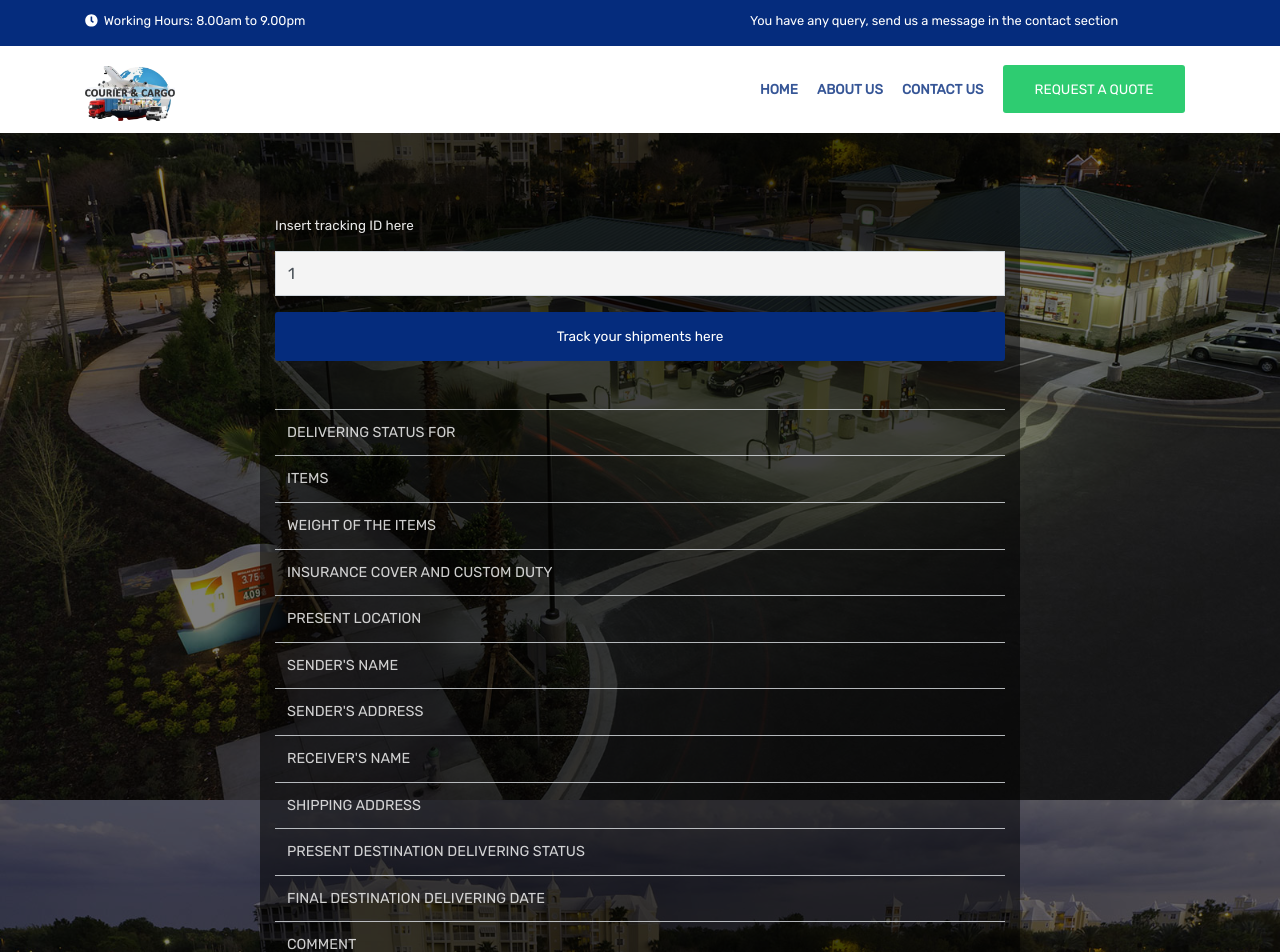
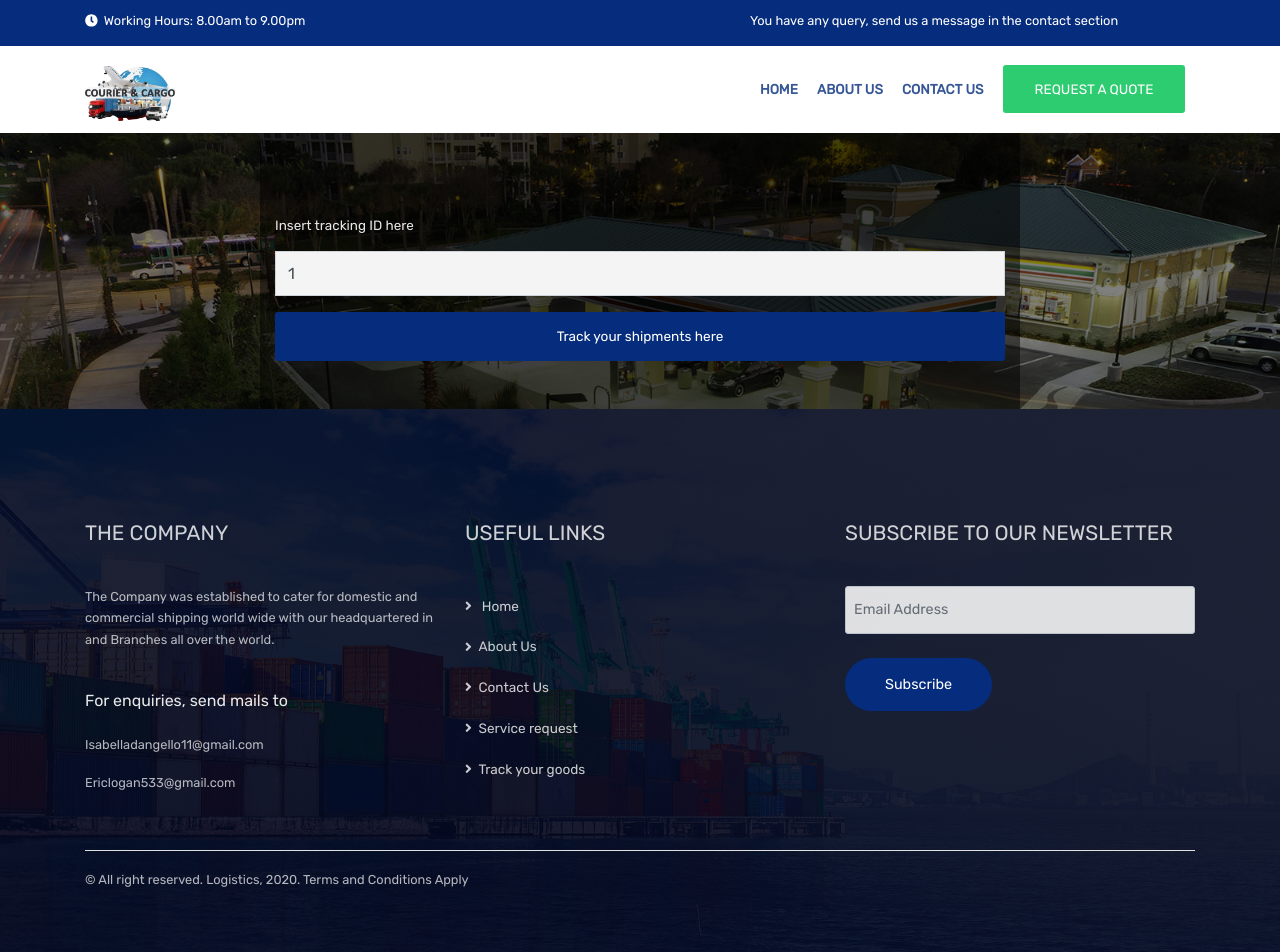
Before and after one commit to Achilles45/logisticsapp, a Vue app: page /tracking/1 in a window 1280 px wide. Shown: the top 952 px of the page. Built offline with nearby package versions, Linux system fonts and the light colour scheme; no server answers; the database is empty.

Commit message:
fixed bug for firestore data not being displayed

```diff
--- a/src/views/Tracking.vue
+++ b/src/views/Tracking.vue
@@ -22,56 +22,56 @@
               </button>
             </div>
           </form>
-          <div class="result__wrapper">
+          <div class="result__wrapper" v-if="trackedPackage">
             <table class="table mt-5">
               <tbody>
                 <tr>
                   <td>DELIVERING STATUS FOR</td>
-      <td>{{trackedPackage.receiver}}</td>
+                  <td>{{ trackedPackage.receiver }}</td>
                 </tr>
                 <tr>
                   <td>ITEMS</td>
-      <td>{{trackedPackage.items}}</td>
+                  <td>{{ trackedPackage.items }}</td>
                 </tr>
                 <tr>
                   <td>WEIGHT OF THE ITEMS</td>
-      <td>{{trackedPackage.weight}}</td>
+                  <td>{{ trackedPackage.weight }}</td>
                 </tr>
                 <tr>
                   <td>INSURANCE COVER AND CUSTOM DUTY</td>
-      <td>{{trackedPackage.insurance}}</td>
+                  <td>{{ trackedPackage.insurance }}</td>
                 </tr>
                 <tr>
                   <td>PRESENT LOCATION</td>
-      <td class="location">{{trackedPackage.location}}</td>
+                  <td class="location">{{ trackedPackage.location }}</td>
                 </tr>
                 <tr>
                   <td>SENDER'S NAME</td>
-      <td>{{trackedPackage.sender__name}}</td>
+                  <td>{{ trackedPackage.sender__name }}</td>
                 </tr>
                 <tr>
                   <td>SENDER'S ADDRESS</td>
-      <td>{{trackedPackage.shipment_date}}</td>
+                  <td>{{ trackedPackage.shipment_date }}</td>
                 </tr>
                 <tr>
                   <td>RECEIVER'S NAME</td>
-      <td>{{trackedPackage.receiver}}</td>
+                  <td>{{ trackedPackage.receiver }}</td>
                 </tr>
                 <tr>
                   <td>SHIPPING ADDRESS</td>
-      <td>{{trackedPackage.shipping_address}}</td>
+                  <td>{{ trackedPackage.shipping_address }}</td>
                 </tr>
                 <tr>
                   <td>PRESENT DESTINATION DELIVERING STATUS</td>
-      <td class="destination">{{trackedPackage.status}}</td>
+                  <td class="destination">{{ trackedPackage.status }}</td>
                 </tr>
                 <tr>
                   <td>FINAL DESTINATION DELIVERING DATE</td>
-      <td>{{trackedPackage.final}}</td>
+                  <td>{{ trackedPackage.final }}</td>
                 </tr>
                 <tr>
                   <td>COMMENT</td>
-      <td class="comment">{{trackedPackage.current__country}}</td>
+                  <td class="comment">{{ trackedPackage.current__country }}</td>
                 </tr>
               </tbody>
               Lorem ipsum dolor sit amet.
@@ -86,11 +86,11 @@
 </template>
 
 <script>
-import db from '@/firebase/init'
-import firebase from 'firebase'
-import Topbar from '@/components/Topbar'
-import Navbar from '@/components/Navbar'
-import Footer from '@/components/Footer'
+import db from "@/firebase/init";
+import firebase from "firebase";
+import Topbar from "@/components/Topbar";
+import Navbar from "@/components/Navbar";
+import Footer from "@/components/Footer";
 export default {
   components: {
     Topbar,
@@ -101,40 +101,46 @@ export default {
     return {
       trackingId: null,
       foundTrackedPackage: false,
-      trackedPackage: {}
-    }
+      trackedPackage: null
+    };
   },
   methods: {
     async track(trackingId) {
-      if (!trackingId) return
-      const trackedPackage = await db.collection('package').doc(trackingId).get()
-      console.log(trackedPackage.data())
-      if (trackedPackage.data().id) {
-        this.trackedPackage = trackedPackage.data()
-        this.foundTrackedPackage = true
+      if (!trackingId) return;
+
+      // wrapping in a try catch block for error handling
+      try {
+        const trackedPackage = await db
+          .collection("package")
+          .doc(trackingId)
+          .get();
+        this.trackedPackage = trackedPackage.data();
+        this.foundTrackedPackage = true;
+      } catch (error) {
+        alert(error.message);
       }
     }
   },
-  mounted () {
+  mounted() {
     if (this.$route.params.id) {
-      const trackingId = this.$route.params.id
-      this.trackingId = trackingId
-      this.track(trackingId)
+      const trackingId = this.$route.params.id;
+      this.trackingId = trackingId;
+      this.track(trackingId);
     }
-  },
   }
+};
 </script>
 
 <style lang="scss" scoped>
 .track {
   background: linear-gradient(rgba(0, 0, 0, 0.5), rgba(0, 0, 0, 0.5)),
-      url('../assets/images/background.jpg');
+    url("../assets/images/background.jpg");
   background-size: cover;
   background-position: center;
   background-attachment: fixed;
   .track__heading {
     background: linear-gradient(rgba(0, 0, 0, 0.5), rgba(0, 0, 0, 0.5)),
-      url('../assets/images/map.jpeg');
+      url("../assets/images/map.jpeg");
     background-size: cover;
     background-position: center;
     width: 100%;
@@ -150,17 +156,17 @@ export default {
       color: #fff;
     }
   }
-  .result__holder{
-    background:rgba(0,0,0,.5);
+  .result__holder {
+    background: rgba(0, 0, 0, 0.5);
   }
- .content__holder{
+  .content__holder {
     background: rgba(0, 0, 0, 0.5);
     color: #fff;
-   hr{
-  background:#fff !important;
+    hr {
+      background: #fff !important;
     }
-   h5{
-     color:#fff;
+    h5 {
+      color: #fff;
       font-weight: normal;
       font-size: 1rem;
     }
@@ -193,20 +199,20 @@ export default {
     }
   }
 }
-table{
-  color:#fff;
-  opacity: .8;
-  font-size: .9rem;
+table {
+  color: #fff;
+  opacity: 0.8;
+  font-size: 0.9rem;
   text-transform: uppercase !important;
 }
 
-.location{
+.location {
   color: green !important;
 }
-.destination{
-  color:red !important;
+.destination {
+  color: red !important;
 }
-.comment{
-  color: blue !important
+.comment {
+  color: blue !important;
 }
 </style>
```
Lines whose indentation alone changed are shown as unchanged.
